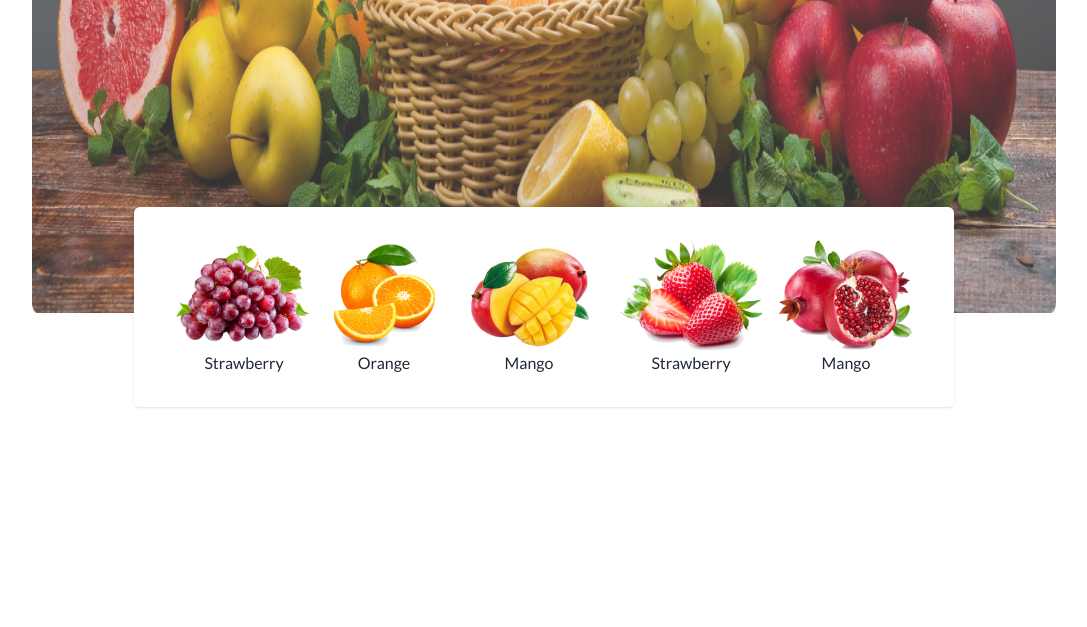
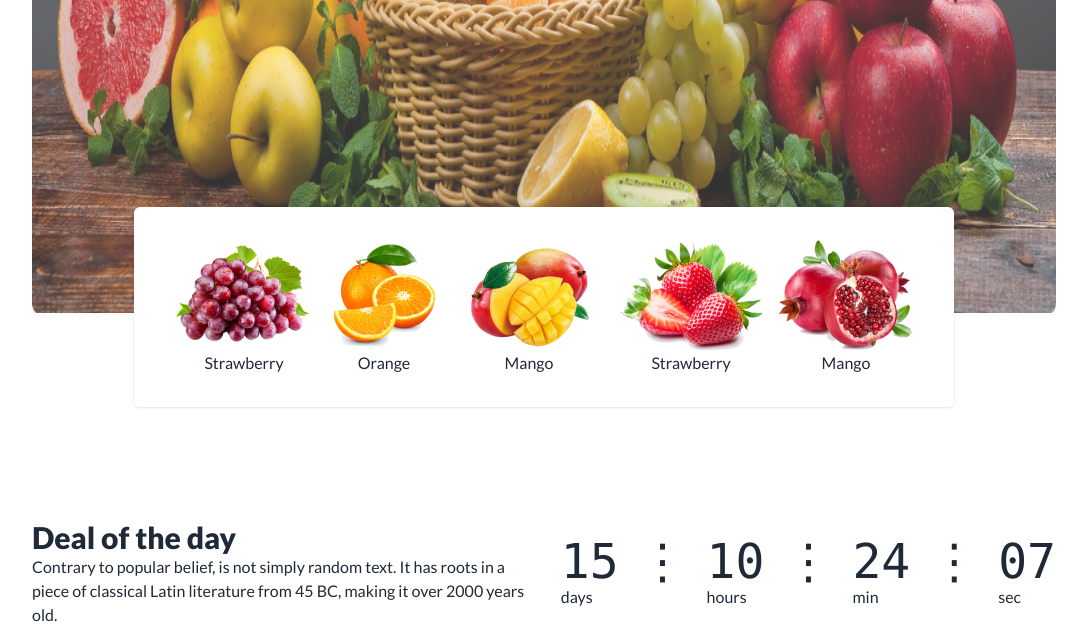
Before and after one commit to iamtanim0195/B8A3-fruit-brust, a plain HTML site: page index.html in a window 1280 px wide. Shown: the part 599-1226 px from the top of the page, without its empty margins (96-1183 px from the left). Before the commit the page ends 1118 px from the top, so only its background shows below. Drawn offline with nearby package versions, Linux system fonts and the light colour scheme; grey boxes are pictures that could not be loaded.

Commit message:
countdown done

```diff
--- a/index.html
+++ b/index.html
@@ -157,7 +157,40 @@
         </div>
       </section>
     </header>
-    <main></main>
+    <main class="container mx-auto max-w-5xl">
+      <section id="deal" class="flex items-center max-[320]:flex-col max-[320]:text-center">
+        <div class="flex-1">
+          <p class="text-3xl font-extrabold">Deal of the day</p>
+          <p>Contrary to popular belief, is not simply random text. It has roots in a piece of classical Latin literature from 45 BC, making it over 2000 years old.</p>
+        </div>
+        <div class=" grid grid-flow-col gap-5 auto-cols-max flex-1 justify-end">
+          <div class="flex flex-col">
+            <span class="countdown font-mono text-5xl ">
+              <span style="--value:15;" class="pr-5"></span>⋮
+            </span>
+            days
+          </div>
+          <div class="flex flex-col">
+            <span class="countdown font-mono text-5xl">
+              <span style="--value:10;" class="pr-5"></span> ⋮
+            </span>
+            hours
+          </div>
+          <div class="flex flex-col">
+            <span class="countdown font-mono text-5xl">
+              <span style="--value:24;" class="pr-5"></span>⋮
+            </span>
+            min
+          </div>
+          <div class="flex flex-col">
+            <span class="countdown font-mono text-5xl">
+              <span style="--value:7;"></span>
+            </span>
+            sec
+          </div>
+        </div>
+      </section>
+    </main>
     <footer></footer>
   </body>
 </html>
```
